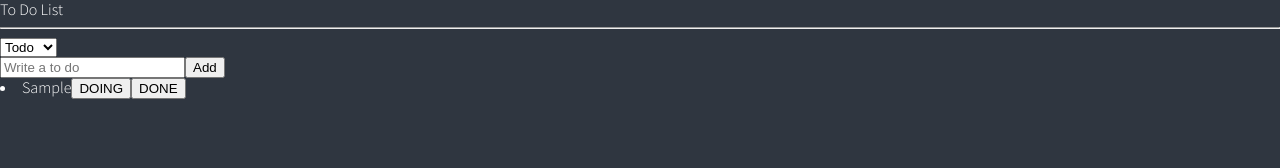
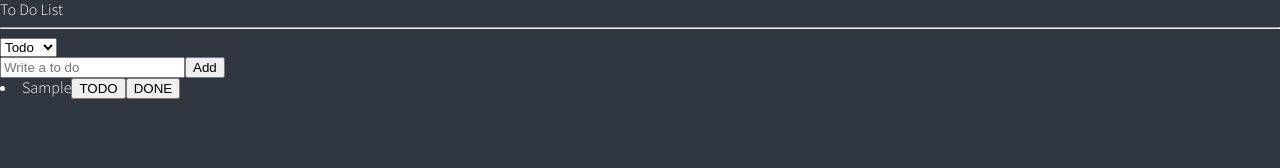
Before and after one commit to gayoungyeom/react-master, a React (Create React App) app: page / in a window 1280 px wide. Both pictures are taken after typing "Sample" into the empty fields and a click on the button "Add". Shown: the top 168 px of the page. Built offline with nearby package versions, Linux system fonts and the light colour scheme.

Commit message:
feat: 카테고리 enum으로 관리

```diff
--- a/src/atoms.tsx
+++ b/src/atoms.tsx
@@ -1,9 +1,14 @@
 import { atom, selector } from 'recoil';
 
+export enum Categories {
+  'TODO' = 'TODO',
+  'DOING' = 'DOING',
+  'DONE' = 'DONE',
+}
 export interface ITodo {
   id: number;
   text: string;
-  category: 'TODO' | 'DOING' | 'DONE';
+  category: Categories;
 }
 
 export const toDoState = atom<ITodo[]>({
@@ -11,9 +16,9 @@
   default: [],
 });
 
-export const categoryState = atom({
+export const categoryState = atom<Categories>({
   key: 'category',
-  default: 'TODO',
+  default: Categories.TODO,
 });
 
 export const toDoSelector = selector({
--- a/src/components/ToDo.tsx
+++ b/src/components/ToDo.tsx
@@ -1,6 +1,6 @@
 import { MouseEvent } from 'react';
 import { useSetRecoilState } from 'recoil';
-import { ITodo, toDoState } from '../atoms';
+import { Categories, ITodo, toDoState } from '../atoms';
 
 function ToDo({ id, text, category }: ITodo) {
   const setToDos = useSetRecoilState(toDoState);
@@ -25,18 +25,18 @@
   return (
     <li>
       <span>{text}</span>
-      {category !== 'DOING' && (
-        <button name="DOING" onClick={onClick}>
+      {category !== Categories.TODO && (
+        <button name={Categories.TODO} onClick={onClick}>
           DOING
         </button>
       )}
-      {category !== 'TODO' && (
-        <button name="TODO" onClick={onClick}>
+      {category !== Categories.DOING && (
+        <button name={Categories.DOING} onClick={onClick}>
           TODO
         </button>
       )}
-      {category !== 'DONE' && (
-        <button name="DONE" onClick={onClick}>
+      {category !== Categories.DONE && (
+        <button name={Categories.DONE} onClick={onClick}>
           DONE
         </button>
       )}
--- a/src/components/ToDoList.tsx
+++ b/src/components/ToDoList.tsx
@@ -1,6 +1,6 @@
 import { FormEvent } from 'react';
 import { useRecoilState, useRecoilValue } from 'recoil';
-import { categoryState, toDoSelector } from '../atoms';
+import { Categories, categoryState, toDoSelector } from '../atoms';
 import CreateToDo from './createToDo';
 import ToDo from './ToDo';
 
@@ -9,17 +9,17 @@
   const [category, setCategory] = useRecoilState(categoryState);
 
   const onInput = (e: FormEvent<HTMLSelectElement>) => {
-    setCategory(e.currentTarget.value);
+    setCategory(e.currentTarget.value as Categories);
   };
 
   return (
     <div>
       <h1>To Do List</h1>
       <hr />
-      <select onInput={onInput}>
-        <option value="TODO">Todo</option>
-        <option value="DOING">Doing</option>
-        <option value="DONE">Done</option>
+      <select value={category} onInput={onInput}>
+        <option value={Categories.TODO}>Todo</option>
+        <option value={Categories.DOING}>Doing</option>
+        <option value={Categories.DONE}>Done</option>
       </select>
       <CreateToDo />
       {toDos.map((todo) => (
--- a/src/components/createToDo.tsx
+++ b/src/components/createToDo.tsx
@@ -1,6 +1,6 @@
 import { useForm } from 'react-hook-form';
-import { useSetRecoilState } from 'recoil';
-import { toDoState } from '../atoms';
+import { useRecoilValue, useSetRecoilState } from 'recoil';
+import { categoryState, toDoState } from '../atoms';
 
 interface IForm {
   toDo: string;
@@ -8,14 +8,11 @@
 
 function CreateToDo() {
   const setToDos = useSetRecoilState(toDoState);
-
+  const category = useRecoilValue(categoryState);
   const { register, handleSubmit, setValue } = useForm<IForm>();
 
   const handleValid = ({ toDo }: IForm) => {
-    setToDos((prev) => [
-      ...prev,
-      { id: Date.now(), text: toDo, category: 'TODO' },
-    ]);
+    setToDos((prev) => [...prev, { id: Date.now(), text: toDo, category }]);
     setValue('toDo', '');
   };
 
```
